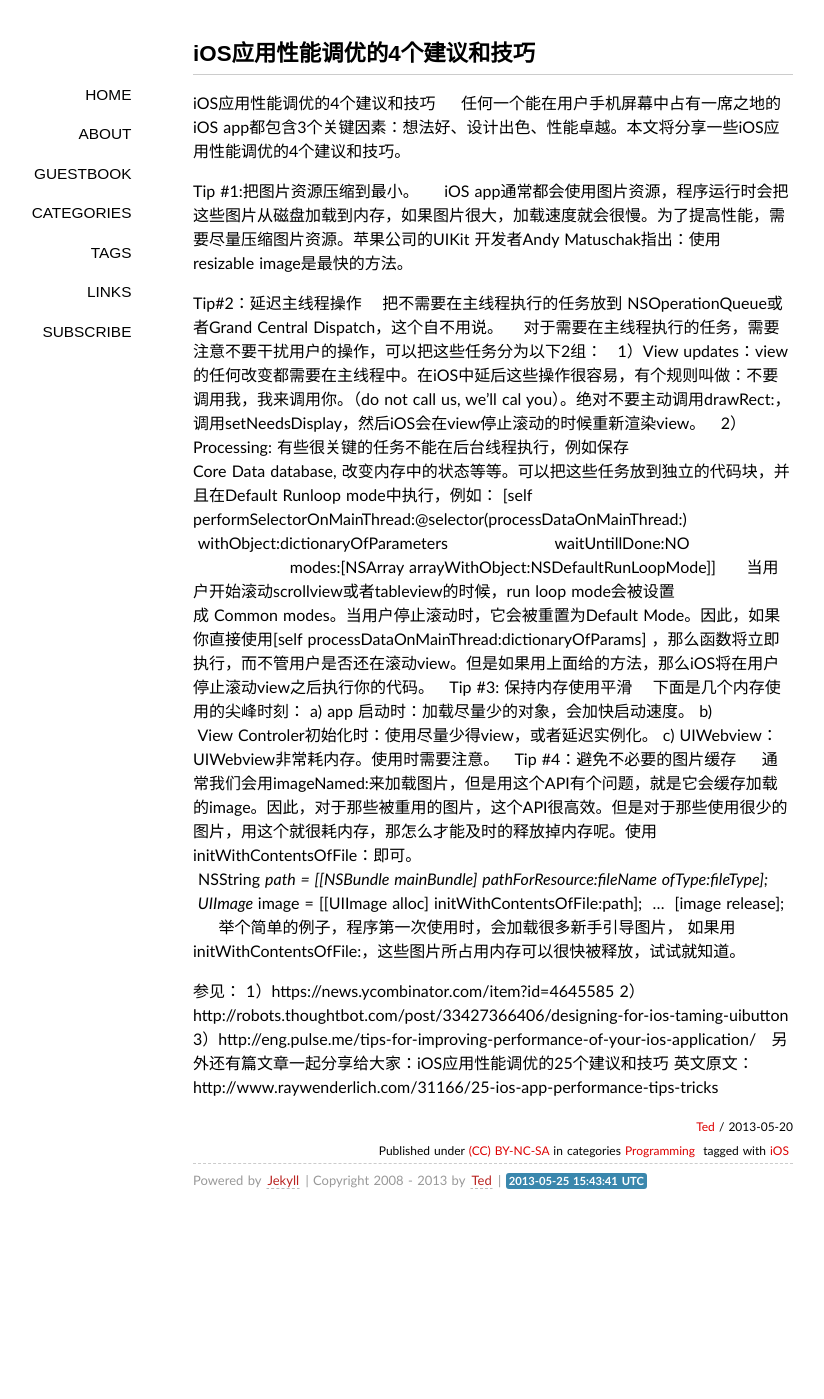
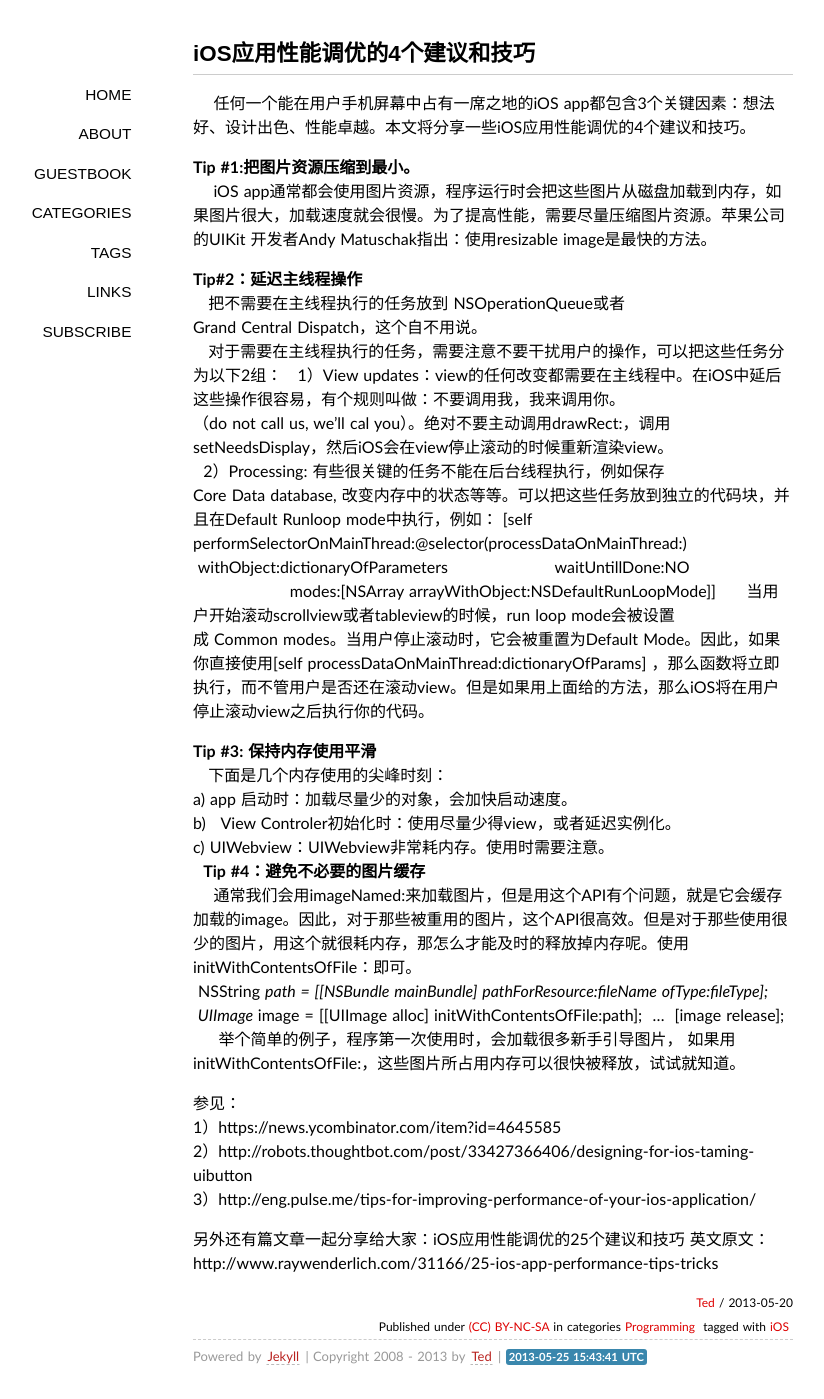
Before and after one commit to wufawei/wufawei.github.com, a Jekyll site: the page built from _posts/2013/2013-05-20-iOS应用性能调优的4个建议和技巧.md, in a window 1280 px wide. Shown: the whole page, without its empty margins (147-971 px from the left). Built offline with Jekyll 4.4.1, drawn with Linux system fonts in a browser that asks for light colours; some web fonts are replaced; Markdown is read by kramdown in place of the engine named in the settings; comment, search, counter and statistics services are not loaded; before the commit the page ends 1223 px from its top, so only the background shows below that.

Commit message:
update second  blog

```diff
--- a/_posts/2013/2013-05-20-iOS应用性能调优的4个建议和技巧.md
+++ b/_posts/2013/2013-05-20-iOS应用性能调优的4个建议和技巧.md
@@ -6,13 +6,12 @@
 tags:
 - iOS
 ---
- iOS应用性能调优的4个建议和技巧
     任何一个能在用户手机屏幕中占有一席之地的iOS app都包含3个关键因素：想法好、设计出色、性能卓越。本文将分享一些iOS应用性能调优的4个建议和技巧。
 
-Tip #1:把图片资源压缩到最小。
+**Tip #1:把图片资源压缩到最小。**
     iOS app通常都会使用图片资源，程序运行时会把这些图片从磁盘加载到内存，如果图片很大，加载速度就会很慢。为了提高性能，需要尽量压缩图片资源。苹果公司的UIKit 开发者Andy Matuschak指出：使用resizable image是最快的方法。
 
-Tip#2：延迟主线程操作
+**Tip#2：延迟主线程操作**
    把不需要在主线程执行的任务放到 NSOperationQueue或者Grand Central Dispatch，这个自不用说。
    对于需要在主线程执行的任务，需要注意不要干扰用户的操作，可以把这些任务分为以下2组：
   1）View updates：view的任何改变都需要在主线程中。在iOS中延后这些操作很容易，有个规则叫做：不要调用我，我来调用你。（do not call us, we’ll cal you）。绝对不要主动调用drawRect:，调用setNeedsDisplay，然后iOS会在view停止滚动的时候重新渲染view。
@@ -22,13 +21,13 @@
                    modes:[NSArray arrayWithObject:NSDefaultRunLoopMode]]
      当用户开始滚动scrollview或者tableview的时候，run loop mode会被设置成 Common modes。当用户停止滚动时，它会被重置为Default Mode。因此，如果你直接使用[self processDataOnMainThread:dictionaryOfParams] ，那么函数将立即执行，而不管用户是否还在滚动view。但是如果用上面给的方法，那么iOS将在用户停止滚动view之后执行你的代码。
 
-Tip #3: 保持内存使用平滑
+**Tip #3: 保持内存使用平滑**
    下面是几个内存使用的尖峰时刻：
 a) app 启动时：加载尽量少的对象，会加快启动速度。
 b)   View Controler初始化时：使用尽量少得view，或者延迟实例化。
 c) UIWebview：UIWebview非常耗内存。使用时需要注意。
 
-Tip #4：避免不必要的图片缓存
+**Tip #4：避免不必要的图片缓存**
     通常我们会用imageNamed:来加载图片，但是用这个API有个问题，就是它会缓存加载的image。因此，对于那些被重用的图片，这个API很高效。但是对于那些使用很少的图片，用这个就很耗内存，那怎么才能及时的释放掉内存呢。使用initWithContentsOfFile：即可。
  NSString *path = [[NSBundle mainBundle] pathForResource:fileName ofType:fileType];
  UIImage *image = [[UIImage alloc] initWithContentsOfFile:path];
@@ -41,5 +40,6 @@
 2）http://robots.thoughtbot.com/post/33427366406/designing-for-ios-taming-uibutton
 3）http://eng.pulse.me/tips-for-improving-performance-of-your-ios-application/
 
+
 另外还有篇文章一起分享给大家：iOS应用性能调优的25个建议和技巧
 英文原文：http://www.raywenderlich.com/31166/25-ios-app-performance-tips-tricks
```
